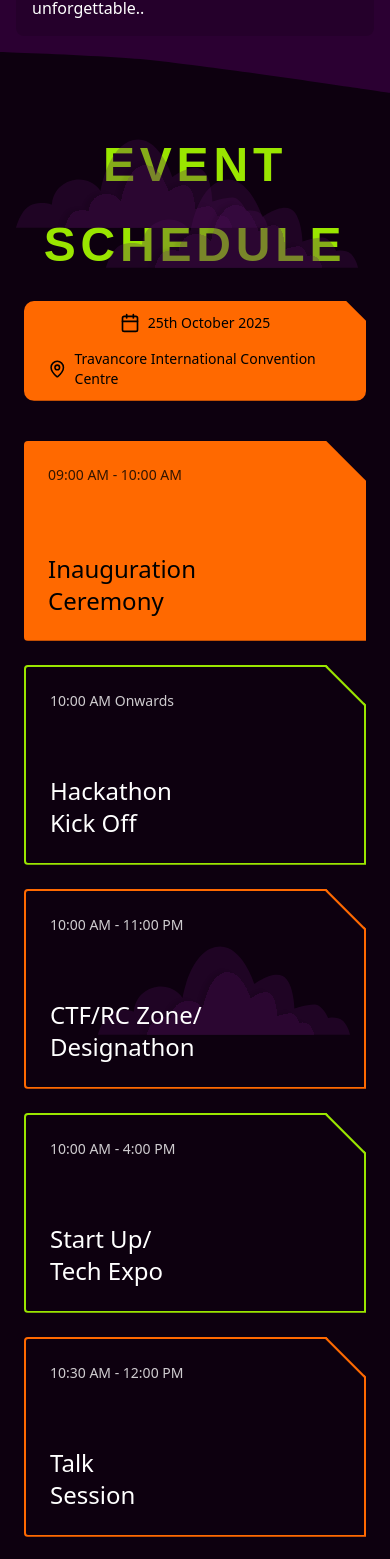
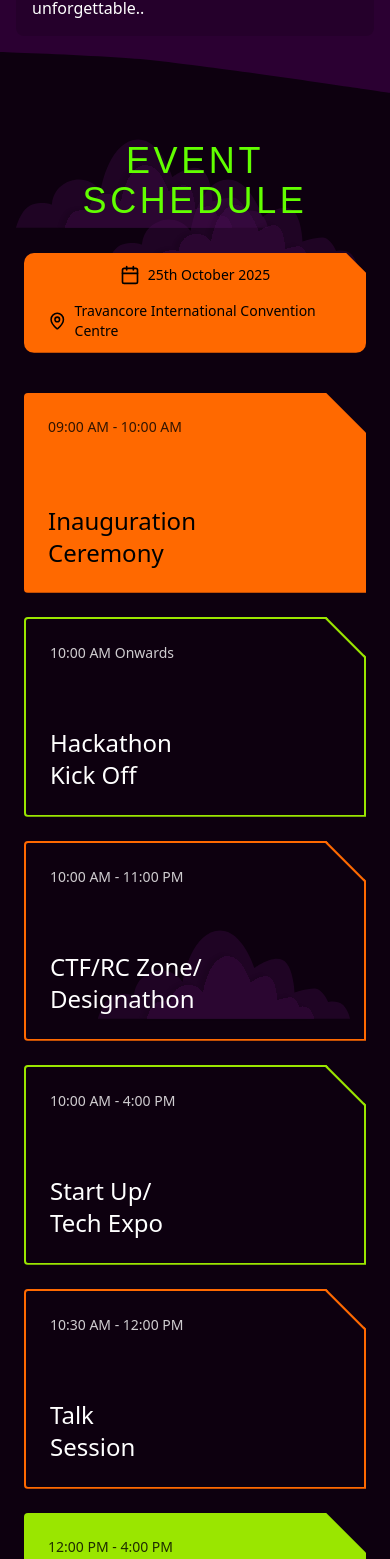
Before and after one commit to aravind-manoj/Hacktober2025, a Next.js app: page / in a window 390 px wide. Shown: the part 2320-3879 px from the top of the page. Built offline with nearby package versions, Linux system fonts and the light colour scheme; a web font is replaced by a local one.

Commit message:
ui fixes

```diff
--- a/components/custom/Schedule.tsx
+++ b/components/custom/Schedule.tsx
@@ -54,9 +54,9 @@ const EventCard = ({ time, title, variant = "filled", color = "orange" }: {
           />
         )}
 
-        <p className="text-sm font-medium opacity-80 relative z-10">{time}</p>
+        <p className="text-sm font-medium opacity-80 relative z-11">{time}</p>
         {/* Added whitespace-pre-line here */}
-        <h2 className="text-2xl relative z-10 whitespace-pre-line">{title}</h2>
+        <h2 className="text-2xl relative z-11 whitespace-pre-line">{title}</h2>
       </div>
     </div>
   );
@@ -86,17 +86,13 @@ export default function EventSchedule() {
         {isMobile ? (
 
           <div>
-            <h1 className={`text-5xl md:text-7xl z-10 gap-0.5 font-black text-lime-400 mb-8 text-center tracking-widest ${infiniteBeyond.className}`}>
-        EVENT
+            <h1 className={`text-4xl md:text-5xl/normal text-[#62FF00] mb-8 text-center tracking-widest relative z-11 ${infiniteBeyond.className}`}>
+        EVENT SCHEDULE
             </h1>
-            <h1 className={`text-5xl md:text-7xl z-10 gap-0.5 font-black text-lime-400 mb-8 text-center tracking-widest ${infiniteBeyond.className}`}>
-        SCHEDULE
-            </h1>
-
           </div>
         ) : (
           <div>
-            <h1 className={`text-5xl md:text-7xl z-10 font-black text-lime-400 mb-8 text-center tracking-widest ${infiniteBeyond.className}`}>
+            <h1 className={`text-5xl md:text-7xl font-black text-lime-400 mb-8 text-center tracking-widest relative z-11 ${infiniteBeyond.className}`}>
         EVENT SCHEDULE
             </h1>
           </div>
@@ -114,11 +110,11 @@ export default function EventSchedule() {
               clipPath: 'polygon(0 0, calc(100% - 20px) 0, 100% 20px, 100% 100%, 0 100%)'
             }}
           >
-            <div className="flex items-center gap-2 relative z-10">
+            <div className="flex items-center gap-2 relative z-11">
               <Calendar className="w-5 h-5" />
               <span>25th October 2025</span>
             </div>
-            <div className="flex items-center gap-2 relative z-10">
+            <div className="flex items-center gap-2 relative z-11">
               <MapPin className="w-5 h-5" />
               <span>Travancore International Convention Centre</span>
             </div>
@@ -127,16 +123,16 @@ export default function EventSchedule() {
       </div>
 
       {/* Dark clouds scattered widely */}
-      <img src="/assets/dark_cloud.svg" className="absolute z-0 top-10 left-4" />
-      <img src="/assets/dark_cloud.svg" className="absolute z-0 top-20 right-8" />
-      <img src="/assets/dark_cloud.svg" className="absolute z-0 top-1/3 left-1/4" />
-      <img src="/assets/dark_cloud.svg" className="absolute z-0 top-2/3 right-1/4" />
-      <img src="/assets/dark_cloud.svg" className="absolute z-0 bottom-32 left-8" />
-      <img src="/assets/dark_cloud.svg" className="absolute z-0 bottom-20 right-12" />
+      <img src="/assets/dark_cloud.svg" className="absolute z-9 top-10 left-4" />
+      <img src="/assets/dark_cloud.svg" className="absolute z-9 top-20 right-8" />
+      <img src="/assets/dark_cloud.svg" className="absolute z-9 top-1/3 left-1/4" />
+      <img src="/assets/dark_cloud.svg" className="absolute z-9 top-2/3 right-1/4" />
+      <img src="/assets/dark_cloud.svg" className="absolute z-9 bottom-32 left-8" />
+      <img src="/assets/dark_cloud.svg" className="absolute z-9 bottom-20 right-12" />
 
 
       {/* Schedule Grid */}
-      <div className="grid grid-cols-1 sm:grid-cols-2 lg:grid-cols-3 gap-6 max-w-4xl w-full z-10">
+      <div className="grid grid-cols-1 sm:grid-cols-2 lg:grid-cols-3 gap-6 max-w-4xl w-full z-11">
         {schedule.map((item, idx) => (
           <EventCard
             key={idx}
```
